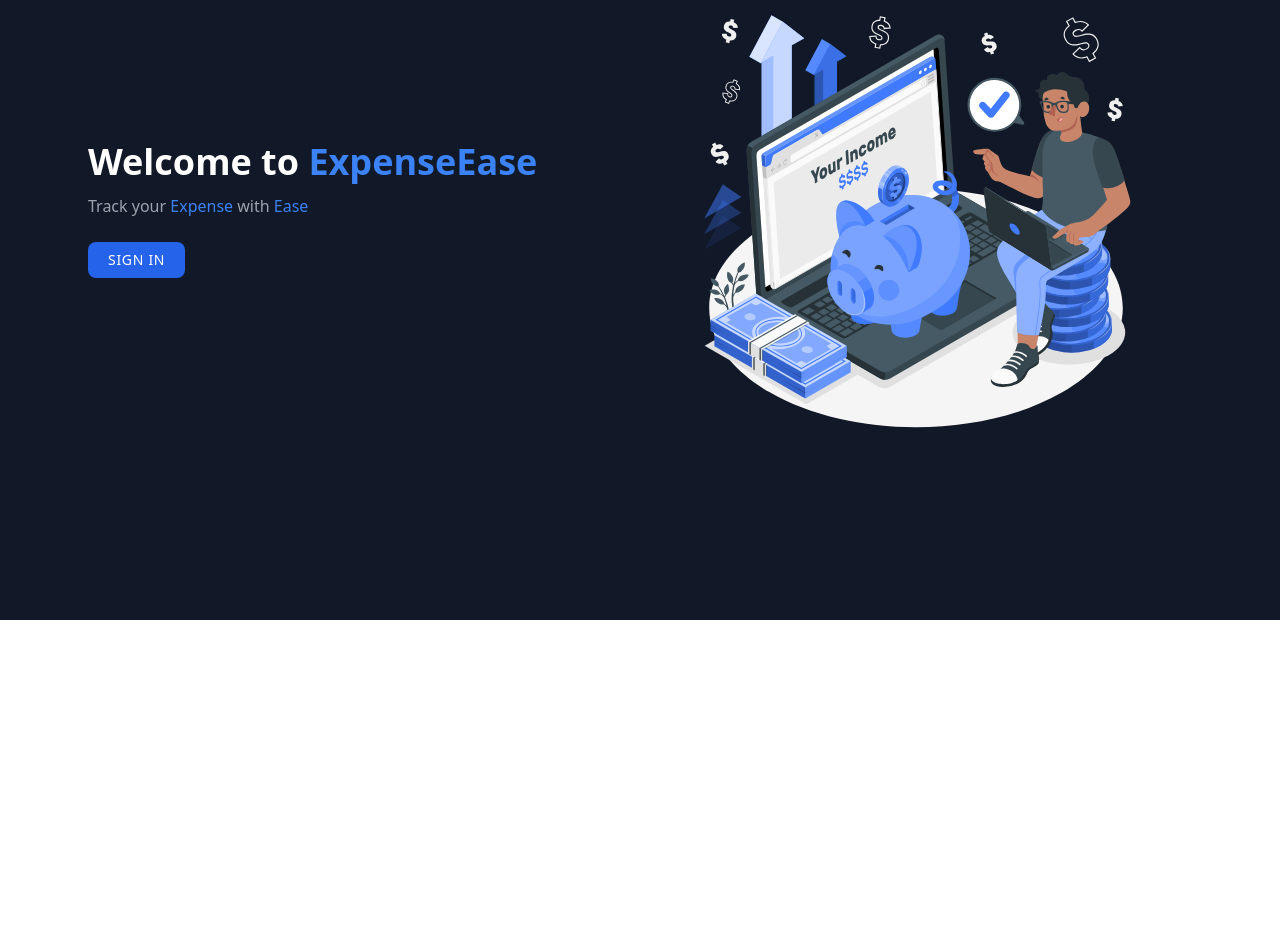
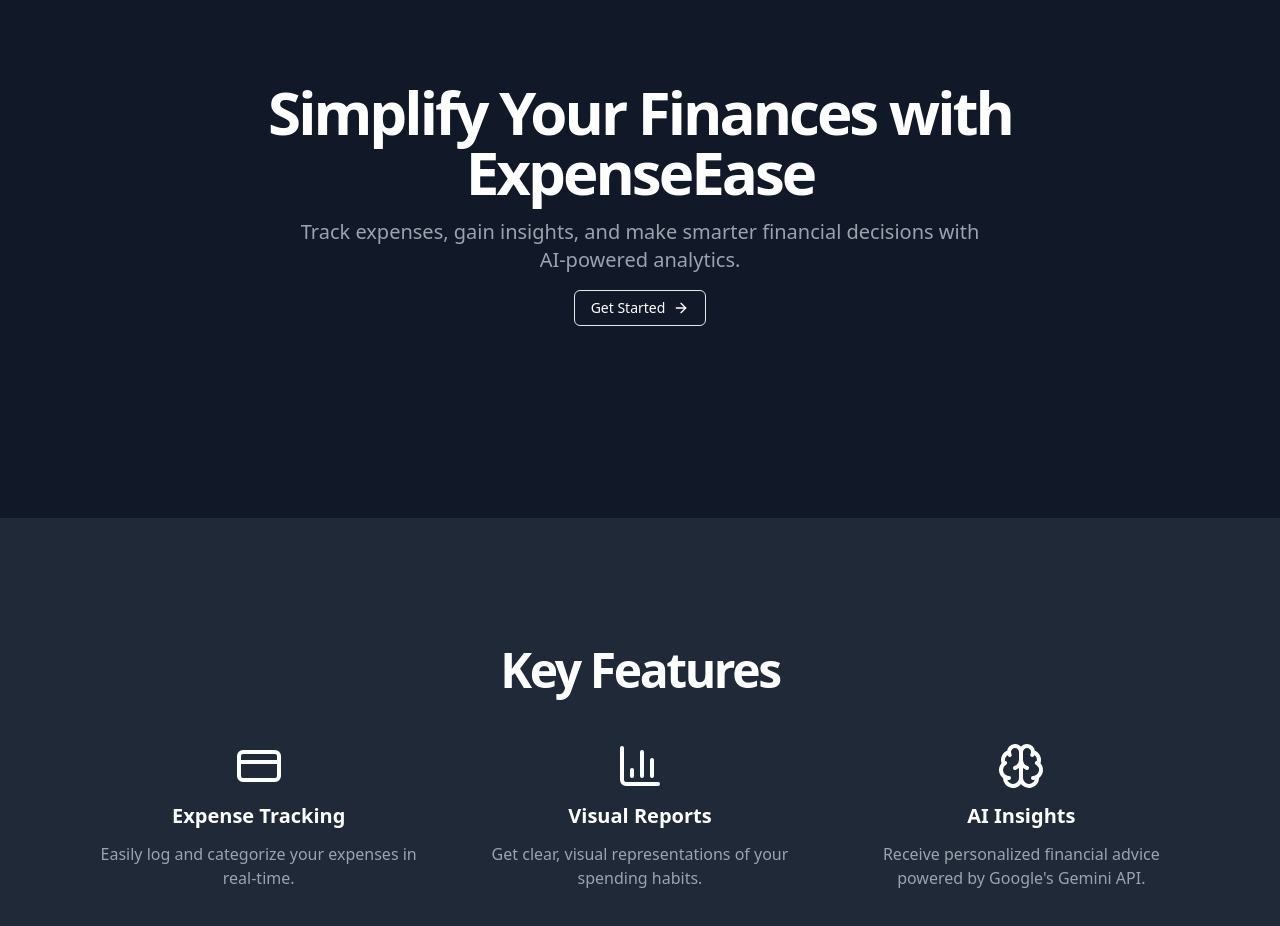
Before and after one commit to irahuldutta02/expense-ease-tracker, a React (Vite) app in the folder client/: page / in a window 1280 px wide. Shown: the part 180-1106 px from the top of the page. Before the commit the page ends 800 px from the top, so only its background shows below. Built offline with nearby package versions, Linux system fonts and the light colour scheme.

Commit message:
feat: new landing page

```diff
--- a/client/src/components/MainNav.jsx
+++ b/client/src/components/MainNav.jsx
@@ -8,8 +8,8 @@
 
   return (
     <>
-      <nav>
-        <div className="container flex items-center justify-between p-4 py-8 mx-auto max-w-6xl">
+      <nav className="w-full bg-gray-100 dark:bg-gray-800 ">
+        <div className="container flex items-center justify-between p-4 mx-auto w-full max-w-6xl">
           <Link
             to={"/"}
             className="flex justify-center items-center gap-4 dark:text-white"
--- a/client/src/layouts/RootLayout.jsx
+++ b/client/src/layouts/RootLayout.jsx
@@ -7,7 +7,7 @@
     <>
       <ScrollToTop>
         <div className="bg-white dark:bg-gray-900 min-h-screen">
-          <div className="max-w-6xl m-auto">
+          <div className="flex flex-col justify-start items-center w-full">
             <MainNav />
             <Outlet />
           </div>
--- a/client/src/pages/HomePage.jsx
+++ b/client/src/pages/HomePage.jsx
@@ -1,41 +1,126 @@
+import {
+  ArrowRight,
+  BarChart3,
+  Brain,
+  CreditCard,
+  PieChart,
+} from "lucide-react";
 import { Link } from "react-router-dom";
 
-export const HomePage = () => {
+export function HomePage() {
   return (
-    <>
-      <div className="container px-6 py-16 mx-auto">
-        <div className="items-center lg:flex">
-          <div className="w-full lg:w-1/2">
-            <div className="lg:max-w-lg">
-              <h1 className="text-2xl md:text-3xl lg:text-4xl font-semibold text-gray-800 dark:text-white ">
-                Welcome to <span className="text-blue-500">ExpenseEase</span>
-              </h1>
-              <p className="mt-3 text-gray-600 dark:text-gray-400">
-                Track your{" "}
-                <span className="font-medium text-blue-500">Expense</span> with{" "}
-                <span className="font-medium text-blue-500">Ease</span>{" "}
-              </p>
-
-              <div className="flex flex-col mt-6 space-y-3 lg:space-y-0 lg:flex-row">
+    <div className="flex flex-col min-h-screen dark:text-white w-full">
+      <main className="w-full flex justify-start items-center flex-col">
+        <section className="w-full py-12 md:py-24 lg:py-32 xl:py-48 flex justify-center items-center">
+          <div className="container px-4 md:px-6 max-w-6xl">
+            <div className="flex flex-col items-center space-y-4 text-center">
+              <div className="space-y-4">
+                <h1 className="text-3xl font-bold tracking-tighter sm:text-4xl md:text-5xl lg:text-6xl/none">
+                  Simplify Your Finances with ExpenseEase
+                </h1>
+                <p className="mx-auto max-w-[700px] text-gray-500 md:text-xl dark:text-gray-400">
+                  Track expenses, gain insights, and make smarter financial
+                  decisions with AI-powered analytics.
+                </p>
+              </div>
+              <div className="space-x-4">
                 <Link
-                  to={"/sign-in"}
-                  className="w-full px-5 py-2 text-sm tracking-wider text-white uppercase transition-colors duration-300 transform bg-blue-600 rounded-lg lg:w-auto  hover:bg-blue-500 focus:outline-none flex justify-center items-center focus:bg-blue-500"
+                  to="/sign-in"
+                  className="inline-flex h-9 items-center justify-center rounded-md border border-input bg-background px-4 py-2 text-sm font-medium shadow-sm transition-colors hover:bg-accent hover:text-accent-foreground focus-visible:outline-none focus-visible:ring-1 focus-visible:ring-ring disabled:pointer-events-none disabled:opacity-50"
                 >
-                  Sign In
+                  Get Started
+                  <ArrowRight className="ml-2 h-4 w-4" />
                 </Link>
               </div>
             </div>
           </div>
-
-          <div className="flex items-center justify-center w-full mt-6 lg:mt-0 lg:w-1/2">
-            <img
-              className="w-full h-full max-w-md"
-              src="/assets/Money-income-amico.svg"
-              alt="email illustration vector art"
-            />
+        </section>
+        <section className="w-full py-12 md:py-24 lg:py-32 bg-gray-100 dark:bg-gray-800 flex justify-center items-center">
+          <div className="container px-4 md:px-6 max-w-6xl">
+            <h2 className="text-3xl font-bold tracking-tighter sm:text-5xl text-center mb-12">
+              Key Features
+            </h2>
+            <div className="grid gap-10 sm:grid-cols-2 md:grid-cols-3">
+              <div className="flex flex-col items-center space-y-3 text-center">
+                <CreditCard className="h-12 w-12 text-primary" />
+                <h3 className="text-xl font-bold">Expense Tracking</h3>
+                <p className="text-gray-500 dark:text-gray-400">
+                  Easily log and categorize your expenses in real-time.
+                </p>
+              </div>
+              <div className="flex flex-col items-center space-y-3 text-center">
+                <BarChart3 className="h-12 w-12 text-primary" />
+                <h3 className="text-xl font-bold">Visual Reports</h3>
+                <p className="text-gray-500 dark:text-gray-400">
+                  Get clear, visual representations of your spending habits.
+                </p>
+              </div>
+              <div className="flex flex-col items-center space-y-3 text-center">
+                <Brain className="h-12 w-12 text-primary" />
+                <h3 className="text-xl font-bold">AI Insights</h3>
+                <p className="text-gray-500 dark:text-gray-400">
+                  Receive personalized financial advice powered by Google&apos;s
+                  Gemini API.
+                </p>
+              </div>
+            </div>
           </div>
-        </div>
-      </div>
-    </>
+        </section>
+        <section className="w-full py-12 md:py-24 lg:py-32 flex justify-center items-center">
+          <div className="container px-4 md:px-6 max-w-6xl">
+            <div className="grid gap-10 lg:grid-cols-2 items-center">
+              <div className="space-y-4">
+                <h2 className="text-3xl font-bold tracking-tighter sm:text-5xl">
+                  AI-Powered Insights
+                </h2>
+                <p className="max-w-[600px] text-gray-500 md:text-xl/relaxed lg:text-base/relaxed xl:text-xl/relaxed dark:text-gray-400">
+                  Leverage the power of Google&apos;s Gemini API to gain deep
+                  insights into your spending patterns and receive personalized
+                  recommendations for improving your financial health.
+                </p>
+              </div>
+              <div className="flex justify-center md:justify-end">
+                <PieChart className="h-64 w-64 text-primary" />
+              </div>
+            </div>
+          </div>
+        </section>
+        <section className="w-full py-12 md:py-24 lg:py-32 bg-primary text-primary-foreground flex justify-center items-center bg-gray-100 dark:bg-gray-800">
+          <div className="container px-4 md:px-6 max-w-6xl">
+            <div className="flex flex-col items-center space-y-4 text-center">
+              <div className="space-y-2">
+                <h2 className="text-3xl font-bold tracking-tighter sm:text-4xl md:text-5xl">
+                  Start Managing Your Finances Today
+                </h2>
+                <p className="mx-auto max-w-[600px] text-primary-foreground/90 md:text-xl">
+                  Join thousands of users who have taken control of their
+                  expenses with ExpenseEase.
+                </p>
+              </div>
+              <Link
+                to="/sign-up"
+                className="inline-flex h-9 items-center justify-center rounded-md border border-input bg-background px-4 py-2 text-sm font-medium shadow-sm transition-colors hover:bg-accent hover:text-accent-foreground focus-visible:outline-none focus-visible:ring-1 focus-visible:ring-ring disabled:pointer-events-none disabled:opacity-50"
+              >
+                Sign Up Now
+                <ArrowRight className="ml-2 h-4 w-4" />
+              </Link>
+            </div>
+          </div>
+        </section>
+      </main>
+      <footer className="flex flex-col gap-2 sm:flex-row py-6 w-full shrink-0 items-center px-4 md:px-6 border-t">
+        <p className="text-xs text-gray-500 dark:text-gray-400">
+          © 2023 ExpenseEase. All rights reserved.
+        </p>
+        <nav className="sm:ml-auto flex gap-4 sm:gap-6">
+          <Link className="text-xs hover:underline underline-offset-4" to="#">
+            Terms of Service
+          </Link>
+          <Link className="text-xs hover:underline underline-offset-4" to="#">
+            Privacy
+          </Link>
+        </nav>
+      </footer>
+    </div>
   );
-};
+}
--- a/client/src/pages/SignIn.jsx
+++ b/client/src/pages/SignIn.jsx
@@ -81,7 +81,7 @@
 
   return (
     <>
-      <section className="bg-white dark:bg-gray-900">
+      <section className="bg-white dark:bg-gray-900 w-full">
         <div className="container flex items-center justify-center px-6 mx-auto">
           <form className="w-full max-w-md">
             <div className="flex items-center justify-center mt-6">
--- a/client/src/pages/SignUp.jsx
+++ b/client/src/pages/SignUp.jsx
@@ -70,7 +70,7 @@
 
   return (
     <>
-      <section className="bg-white dark:bg-gray-900">
+      <section className="bg-white dark:bg-gray-900 w-full">
         <div className="container flex items-center justify-center px-6 mx-auto">
           <form className="w-full max-w-md">
             <div className="flex items-center justify-center mt-6">
--- a/package.json
+++ b/package.json
@@ -12,5 +12,8 @@
   "license": "ISC",
   "devDependencies": {
     "concurrently": "^8.2.2"
+  },
+  "dependencies": {
+    "lucide-react": "^0.435.0"
   }
 }
```
Also changed, not shown: client/src/Routes/MainRoutes.jsx (+10 -26 lines), 1 other file (tests, documents, lock files or other folders).
